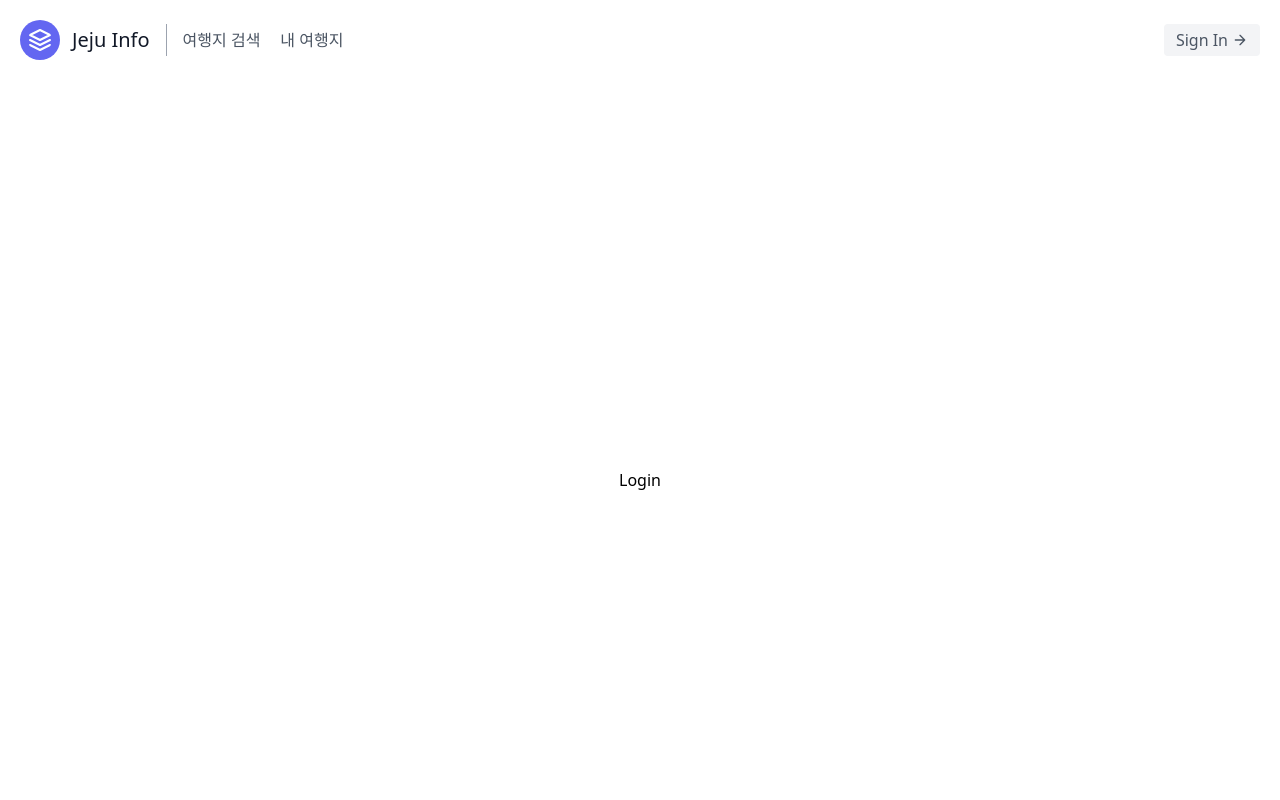
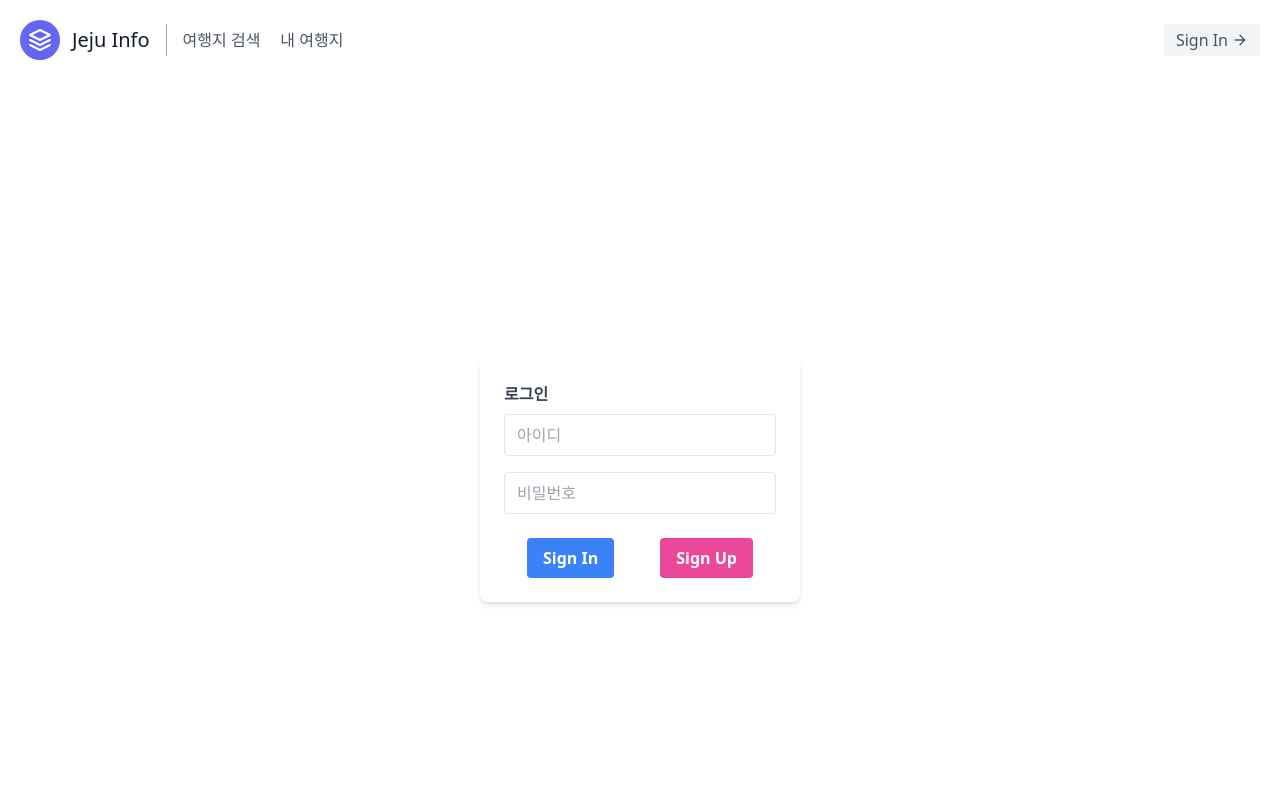
Before and after one commit to jwkk1/jejuinfo-next13, a Next.js app: page /login in a window 1280 px wide. Shown: the top 800 px of the page. Built offline with nearby package versions, Linux system fonts and the light colour scheme.

Commit message:
add .env & logincomponent

```diff
--- /dev/null
+++ b/components/login/logincomponent.jsx
@@ -0,0 +1,34 @@
+export default function LoginComponent() {
+    return(
+        <div>
+            <form className="bg-white p-6 rounded-lg shadow-md w-80">
+                <div className="mb-4">
+                <label className="block text-gray-700 font-bold mb-2" for="username">
+                    로그인
+                </label>
+                <input
+                    className="border rounded w-full py-2 px-3"
+                    id="username" type="text" placeholder="아이디" />
+                </div>
+                <div className="mb-6">
+                <input
+                    className="border rounded w-full py-2 px-3"
+                    id="password" type="password" placeholder="비밀번호" />
+                </div>
+                <div className="flex items-center justify-around">
+                <button
+                    className="bg-blue-500 hover:bg-blue-700 text-white font-bold py-2 px-4 rounded"
+                    type="button">
+                    Sign In
+                </button>
+                <button
+                    className="bg-pink-500 hover:bg-pink-700 text-white font-bold py-2 px-4 rounded"
+                    type="button">
+                    Sign Up
+                </button>
+                </div>
+
+            </form>
+        </div>
+    )
+}
--- a/pages/login.jsx
+++ b/pages/login.jsx
@@ -1,9 +1,10 @@
+import LoginComponent from "@/components/login/logincomponent";
 import MainLayout from "@/components/mainLayout/mainLayout";
 
 export default function Login() {
     return (
         <MainLayout>
-            <h1>Login</h1>
+            <LoginComponent />
         </MainLayout>
     );
 }
```
